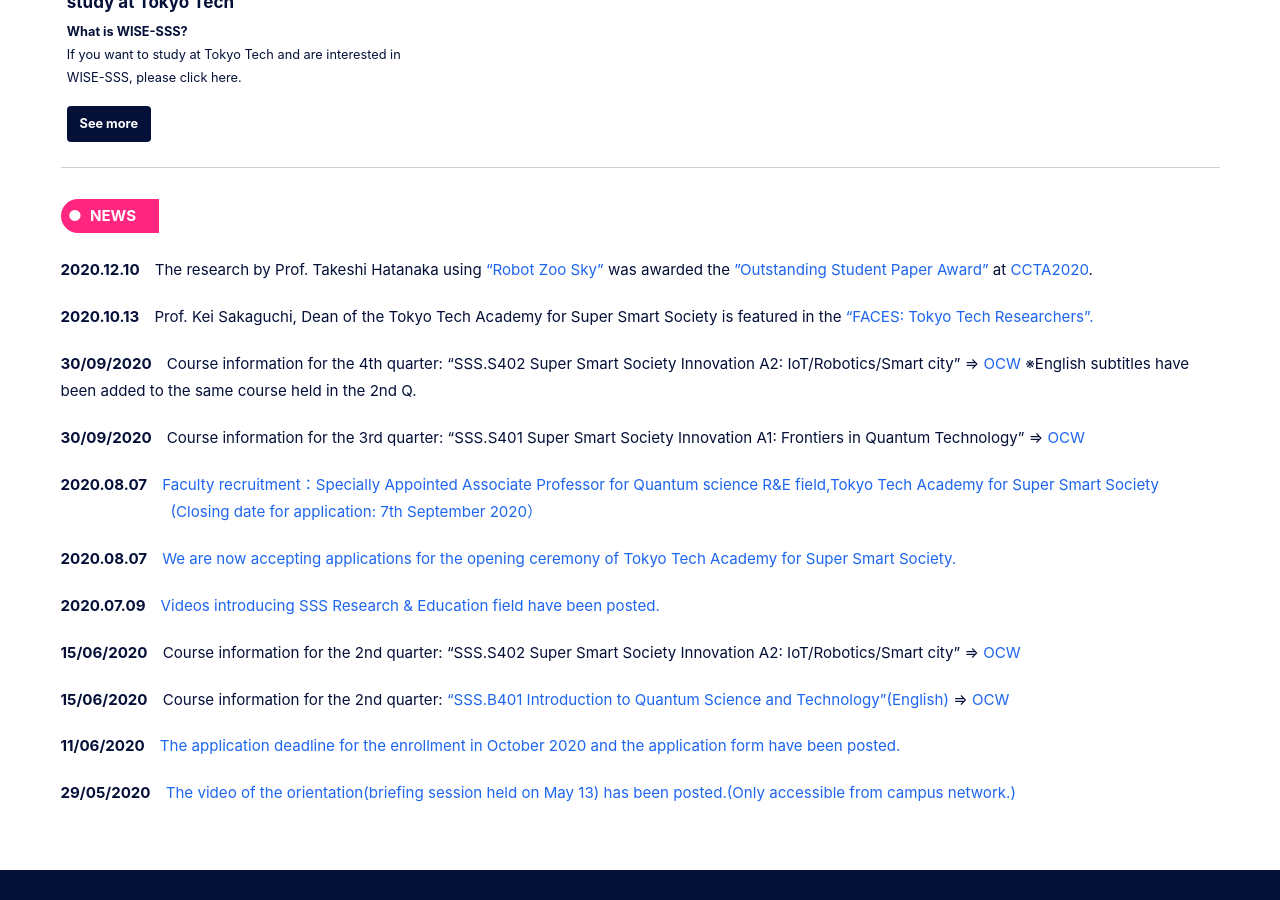
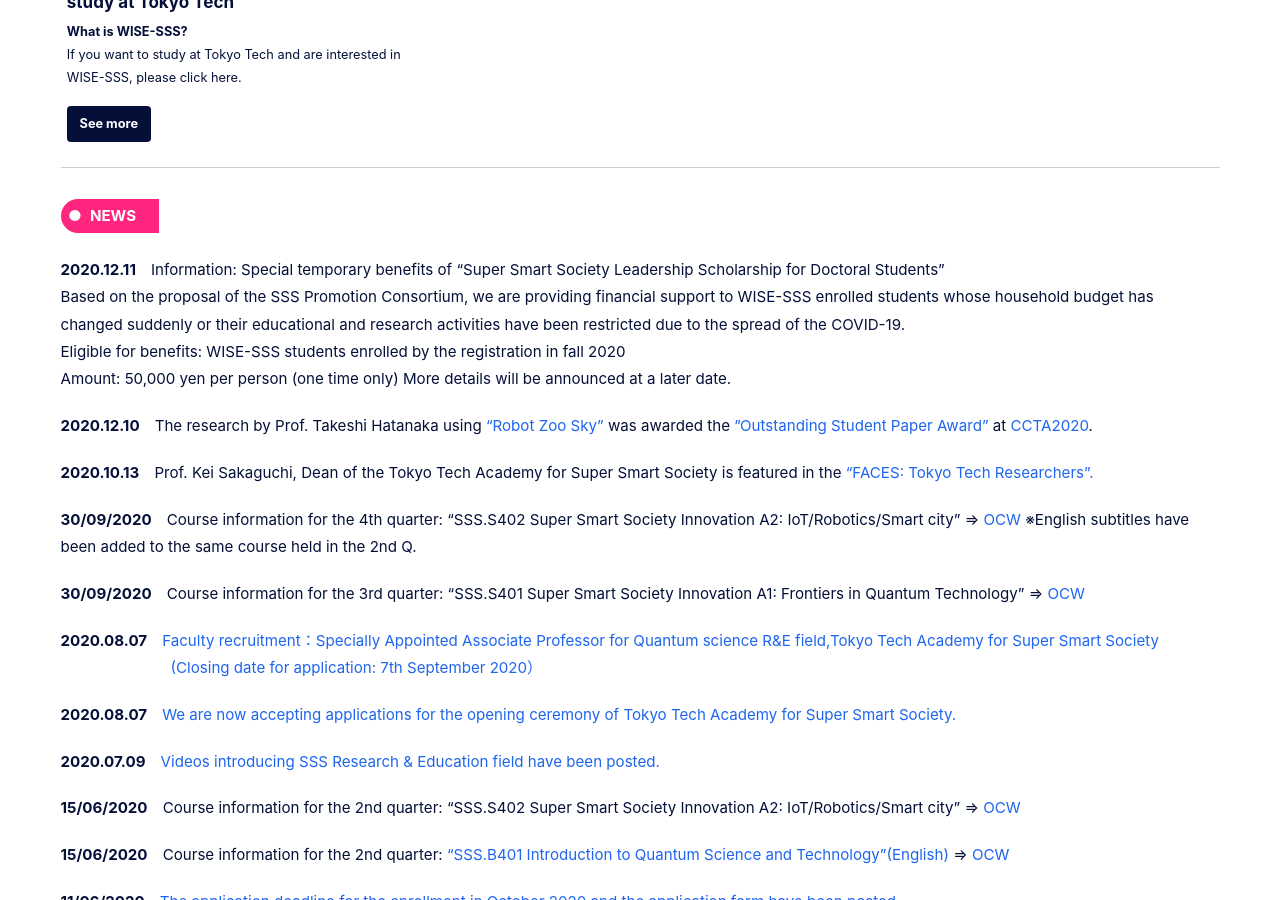
Before and after one commit to fl1d/w0ex.github.io, a Jekyll site: the page built from _pages/home_en.md, in a window 1280 px wide and 900 px high, scrolled down 1320 px. Built offline with Jekyll 4.4.1, drawn with Linux system fonts in a browser that asks for light colours; cached includes are drawn as plain includes; nearby versions of some CDN libraries.

Commit message:
Update home_en.md

```diff
--- a/_pages/home_en.md
+++ b/_pages/home_en.md
@@ -77,6 +77,13 @@
 {% include feature_row %}
 
 <h6>NEWS　</h6>
+
+<B>2020.12.11</B>　Information: Special temporary benefits of “Super Smart Society Leadership Scholarship for Doctoral Students”<br>
+Based on the proposal of the SSS Promotion Consortium, we are providing financial support to WISE-SSS enrolled students whose household budget has changed suddenly or their educational and research activities have been restricted due to the spread of the COVID-19. <br>
+Eligible for benefits: WISE-SSS students enrolled by the registration in fall 2020<br>
+Amount: 50,000 yen per person (one time only)
+More details will be announced at a later date.<br>
+
 <B>2020.12.10</B>　The research by Prof. Takeshi Hatanaka using ["Robot Zoo Sky"](/RE_fields/) was awarded the [”Outstanding Student Paper Award”](http://ieeecss.org/awards/conference-control-technology-and-applications-best-student-paper-award) at [CCTA2020](https://ccta2020.ieeecss.org/).<br>
 
 <B>2020.10.13</B>　Prof. Kei Sakaguchi, Dean of the Tokyo Tech Academy for Super Smart Society is featured in the ["FACES: Tokyo Tech Researchers".](https://www.titech.ac.jp/english/research/stories/faces39_sakaguchi.html)<br>
```
